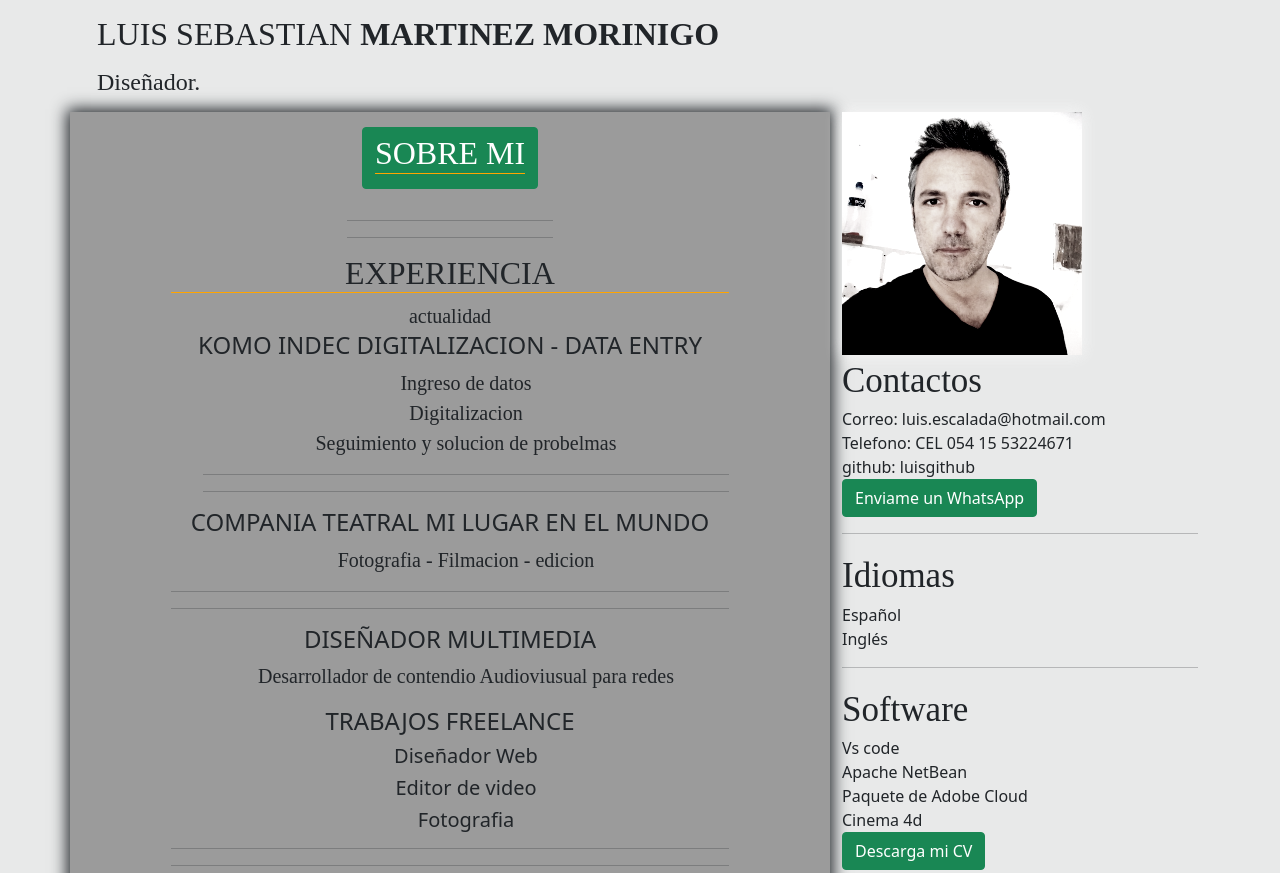
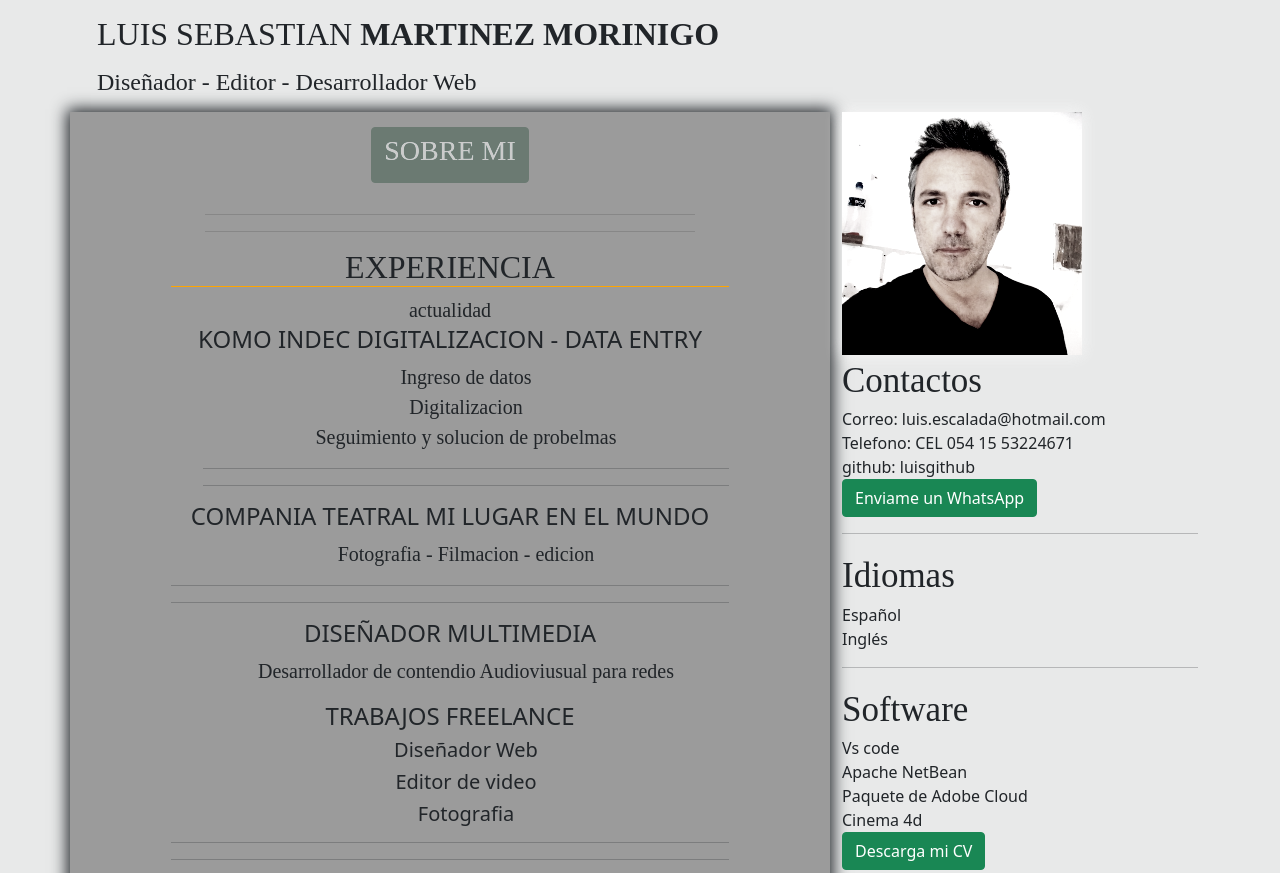
Before and after one commit to LuisMistic/frontendluism, a plain HTML site: page index.html in a window 1280 px wide. Shown: the top 873 px of the page. Drawn offline with nearby package versions, Linux system fonts and the light colour scheme.

Commit message:
arreglo boton

```diff
--- a/estilos.css
+++ b/estilos.css
@@ -68,3 +68,19 @@ li {
   list-style: none;
 
 }
+
+.mi {
+
+  filter: brightness(90%)
+          contrast(170%)
+          grayscale(80%)
+          hue-rotate(10deg)
+          invert(8%)
+          opacity(60%)
+          saturate(120%)
+          sepia(0%);
+
+
+
+
+}
--- a/index.html
+++ b/index.html
@@ -32,17 +32,19 @@
           <h1 class="mov animate__bounceIn">
             LUIS SEBASTIAN <strong>MARTINEZ MORINIGO</strong>
           </h1>
-          <h4 class="mov">Diseñador.</h4>
+          <h4 class="mov">Diseñador - Editor - Desarrollador Web</h4>
         </div>
       </header>
       <!-- MAIN -->
       <main class="contenedor row">
         <section class="card-naza col-8 d-flex justify-content-center">
           <!-- seccion 1 about me -->
-          <div>
 
 
-<button type="button"class="btn btn-success mov animate__bounceIn" id="boton"> <h2>SOBRE MI</h2> </button>
+          <div class="col-8 mi" >
+
+
+    <button type="button"class="btn btn-success mov animate__bounceIn" id="boton"> <h3>SOBRE MI</h3> </button>
              <p id="sobremi">  </p>
 
     <script src="function.js"></script>
```
